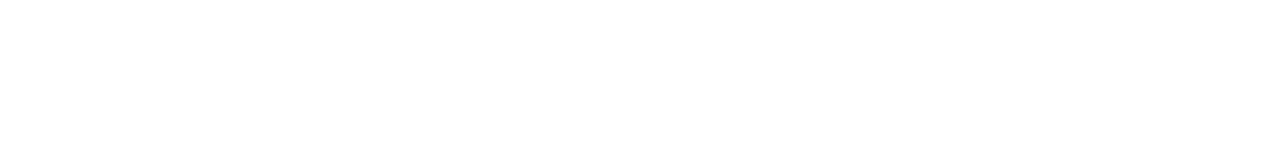
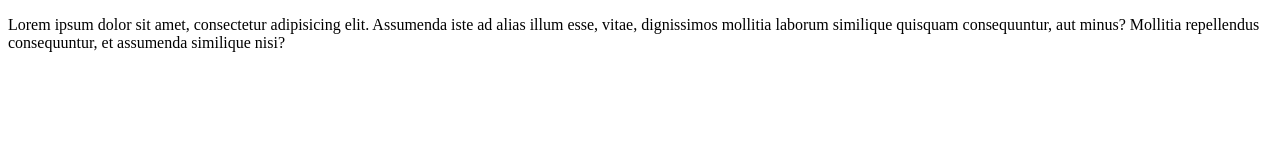
Before and after one commit to hildik/czechitas-ukoly, a plain HTML site: page index.html in a window 1280 px wide. Drawn offline with Linux system fonts and the light colour scheme.

Commit message:
Update index.html

```diff
--- a/index.html
+++ b/index.html
@@ -4,9 +4,22 @@
     <meta charset="UTF-8">
     <meta name="viewport" content="width=device-width, initial-scale=1.0">
     <meta http-equiv="X-UA-Compatible" content="ie=edge">
-    <title>Document</title>
+    <title>Projekt Czechitas</title>
+
 </head>
 <body>
 
+
+<p>
+Lorem ipsum dolor sit amet, consectetur adipisicing elit. Assumenda iste ad alias illum esse, vitae, dignissimos mollitia laborum similique quisquam consequuntur, aut minus? Mollitia repellendus consequuntur, et assumenda similique nisi?
+
+</p>
+
+
+
+
+
+
+
 </body>
 </html>
```
